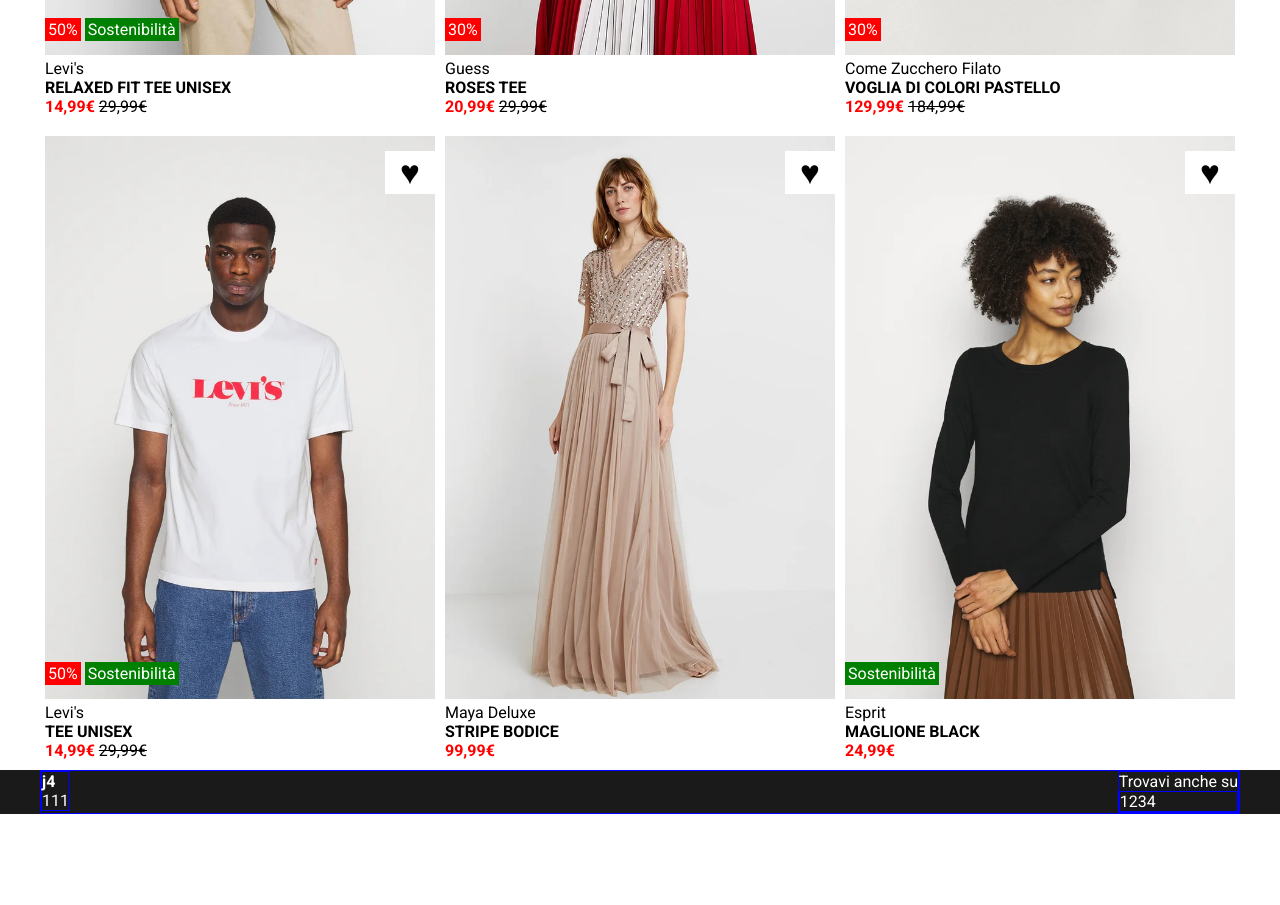
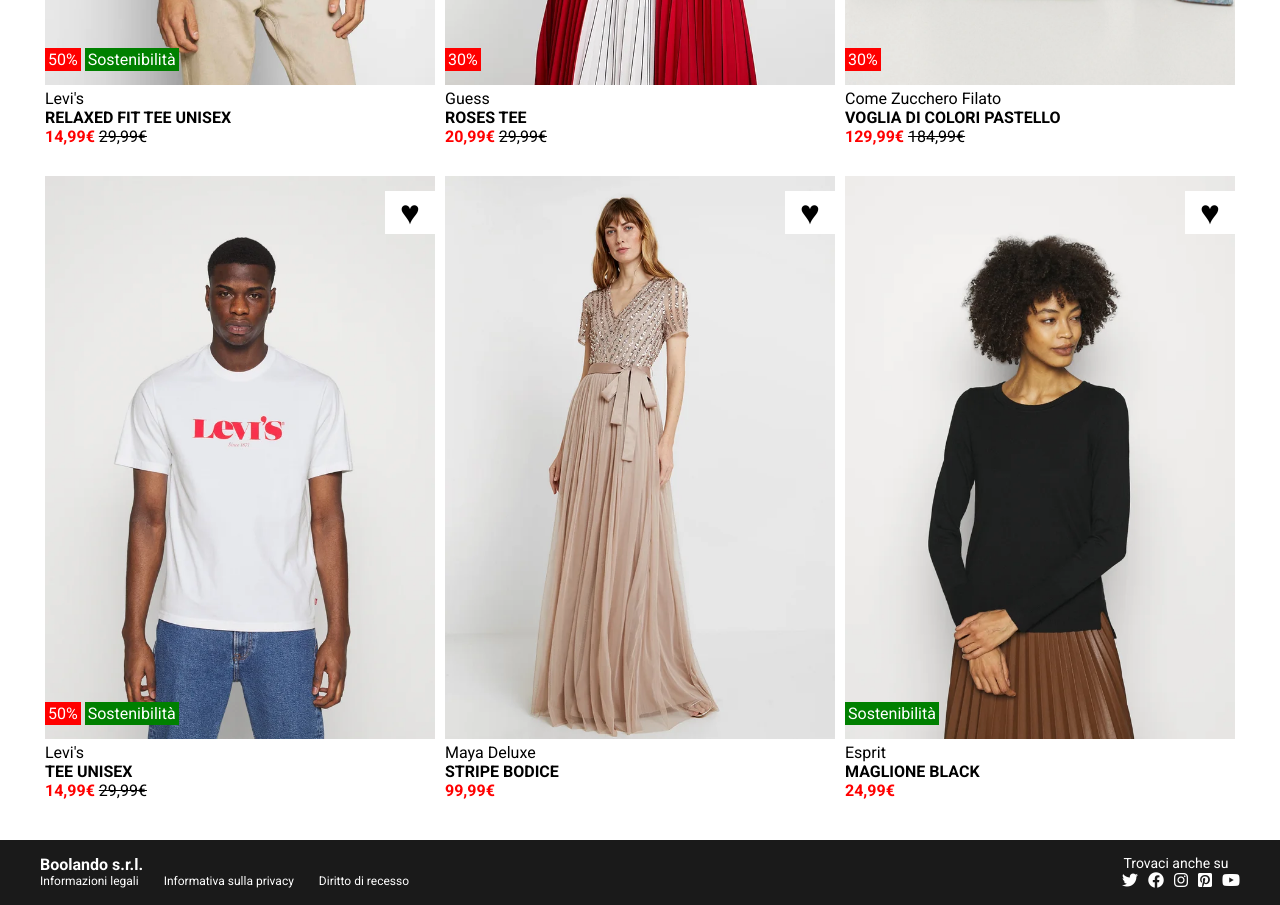
Before and after one commit to marikadiblasio/html-css-boolando, a plain HTML site: page index.html in a window 1280 px wide. Shown: the part 580-1485 px from the top of the page. Before the commit the page ends 1394 px from the top, so only its background shows below. Drawn offline with Linux system fonts and the light colour scheme.

Commit message:
add footer

```diff
--- a/css/style.css
+++ b/css/style.css
@@ -68,11 +68,14 @@
     width: 100%;
 }
 /* Main */
+.row {
+    padding: 25px 0;
+}
 .col {
     width: calc(100% / 3);
 }
 .col article{
-    padding: 10px 5px;
+    padding: 15px 5px;
 }
 /* Photo */
 .photo img {
@@ -120,4 +123,15 @@
 /* Footer */
 footer {
     background-color: var(--secundary);
+    padding: 15px 0;
 }
+.left-foot {
+    width: calc(100% / 3);
+}
+.left-foot ul {
+    font-size: 12px;
+}
+.right-foot p {
+    font-size: 14px;
+    text-align: center;
+}
--- a/index.html
+++ b/index.html
@@ -148,18 +148,24 @@
         </div>
     </main>
     <footer>
-        <div class="container d-flex  just-between debug">
-            <div class="left-foot debug">
-                <h4>j4</h4>
-                <p>111</p>
+        <div class="container d-flex  just-between">
+            <div class="left-foot">
+                <h4>Boolando s.r.l.</h4>
+                <ul class="d-flex">
+                    <li class="right-pad"><a href="#">Informazioni legali</a></li>
+                    <li class="right-pad"><a href="#">Informativa sulla privacy</a></li>
+                    <li class="right-pad"><a href="#">Diritto di recesso</a></li>
+                </ul>
             </div>
-            <div class="right-foot debug">
-                <p>Trovavi anche su</p>
-                <ul class="d-flex debug">
-                    <li>1</li>
-                    <li>2</li>
-                    <li>3</li>
-                    <li>4</li>
+            <div class="right-foot">
+                <p>Trovaci anche su</p>
+                <ul class="d-flex">
+                    <li class="left-pad"><a href="#"><i class="fa-brands fa-twitter"></i></a></li>
+                    <li class="left-pad"><a href="#"><i class="fa-brands fa-facebook"></i></a></li>
+                    <li class="left-pad"><a href="#"><i class="fa-brands fa-instagram"></i></a></li>
+                    <li class="left-pad"><a href="#"><i class="fa-brands fa-square-pinterest"></i></a></li>
+                    <li class="left-pad"><a href="#"><i class="fa-brands fa-youtube"></i></a></li>
+
                 </ul>
             </div>
         </div>
```
